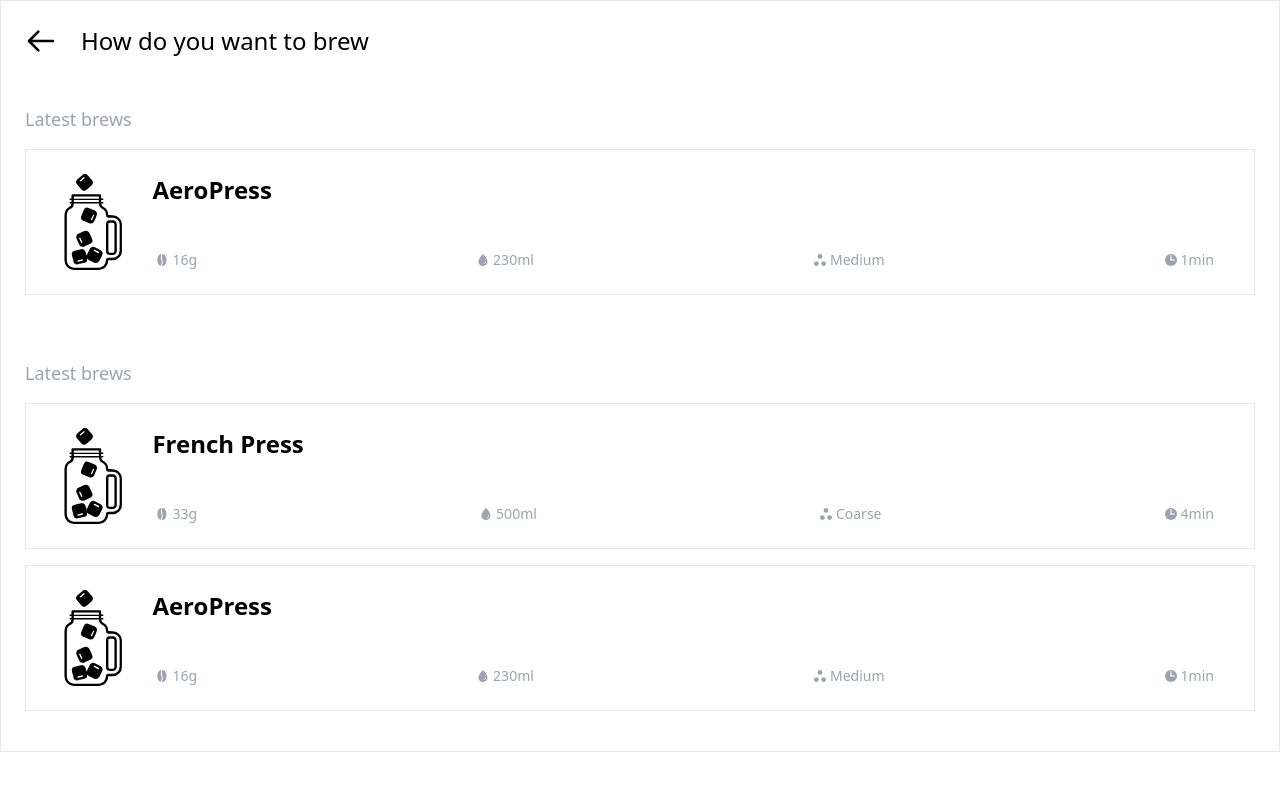
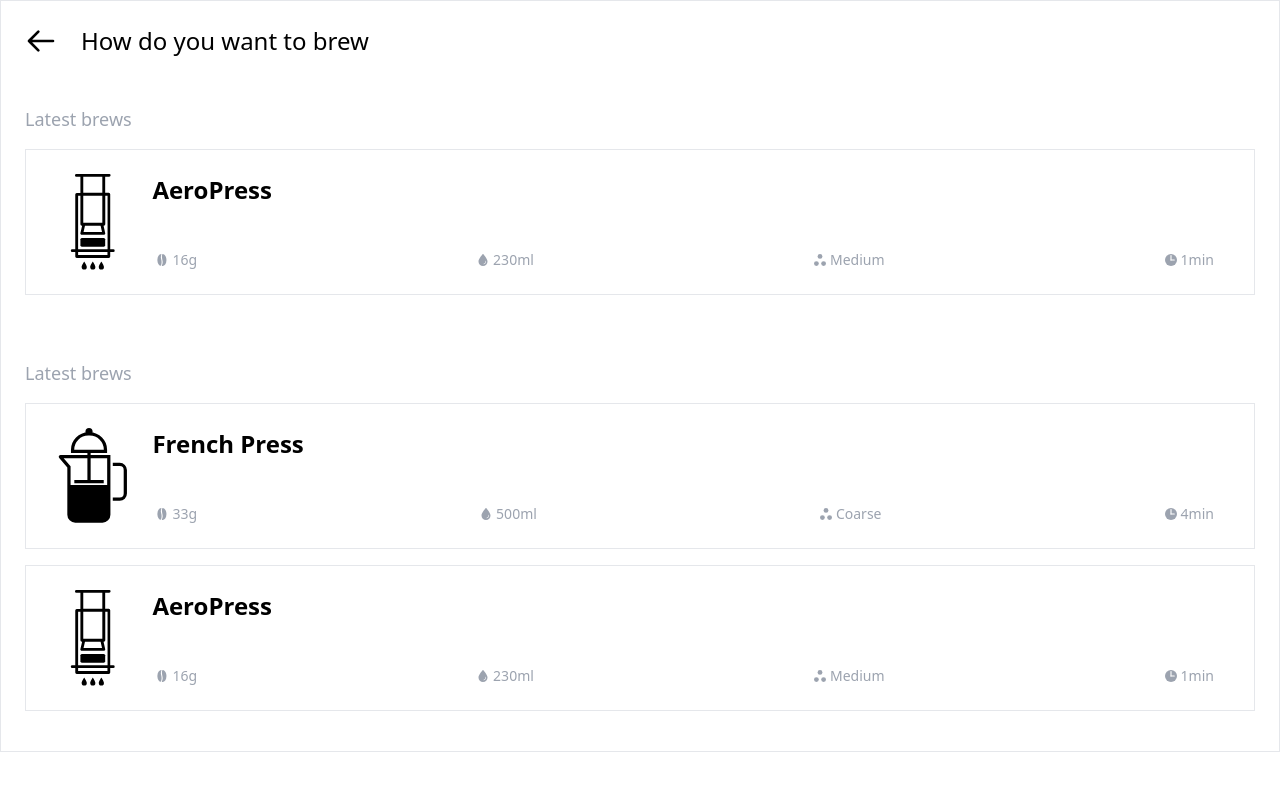
Before and after one commit to kami6800/eksamen, a Vue app: page /brew in a window 1280 px wide. Shown: the top 790 px of the page. Built offline with nearby package versions, Linux system fonts and the light colour scheme.

Commit message:
improve coffee card display

```diff
--- a/src/components/BeanCard.vue
+++ b/src/components/BeanCard.vue
@@ -29,7 +29,10 @@ export default {
     props:["name", "company", "description", "process", "roast", "varieties", "country"],
     methods:{
         selectBeans(){
-            this.$store.dispatch("selectBeans", this.company);
+            this.$store.dispatch("selectBeans", {
+                name:this.name,
+                company:this.company
+            });
             this.$router.push("/brew");
         }
     }
--- a/src/components/CoffeeCard.vue
+++ b/src/components/CoffeeCard.vue
@@ -1,7 +1,7 @@
 <template>
   <base-card @click="clickCoffee" class="flex">
     <svg class="w-24 h-24">
-      <use xlink:href="#infusion" />
+      <use v-bind:href="`#${type}`" />
     </svg>
     <div class="w-full mx-4 flex flex-col justify-between">
       <div>
@@ -20,7 +20,7 @@
 <script>
 export default {
   emits:["clickCoffee"],
-  props:["name", "company", "beans", "water", "grind", "time"],
+  props:["name", "type", "company", "beans", "water", "grind", "time"],
   data(){
     return{
 
@@ -30,6 +30,7 @@ export default {
     clickCoffee(){
       this.$emit("clickCoffee", {
         name:this.name,
+        type:this.type,
         beans:this.beans,
         water:this.water,
         grind:this.grind,
--- a/src/pages/PickBrew.vue
+++ b/src/pages/PickBrew.vue
@@ -9,13 +9,23 @@
     </base-header>
     <p class="text-gray-400 font-medium text-lg">Latest brews</p>
     <coffee-card @clickCoffee="selectBrew" class="mb-16"
-    v-bind="favoriteRecipe"></coffee-card>
+    :name="favoriteRecipe.name"
+    :type="favoriteRecipe.type"
+    :beans="favoriteRecipe.beans"
+    :water="favoriteRecipe.water"
+    :grind="favoriteRecipe.grind"
+    :time="favoriteRecipe.time"></coffee-card>
 
     <p class="text-gray-400 font-medium text-lg">Latest brews</p>
     <coffee-card @clickCoffee="selectBrew"
     v-for="recipe in allRecipes"
     :key="recipe.name"
-    v-bind="recipe"></coffee-card>
+    :name="recipe.name"
+    :type="recipe.type"
+    :beans="recipe.beans"
+    :water="recipe.water"
+    :grind="recipe.grind"
+    :time="recipe.time"></coffee-card>
 
 </template>
 
@@ -25,6 +35,7 @@ export default {
         return{
             favoriteRecipe:{
                 name:"AeroPress",
+                type:"aeropress",
                 beans:"16g",
                 water:"230ml",
                 grind:"Medium",
@@ -32,6 +43,7 @@ export default {
             },
             allRecipes:[{
                 name:"French Press",
+                type:"french",
                 beans:"33g",
                 water:"500ml",
                 grind:"Coarse",
@@ -39,6 +51,7 @@ export default {
             },
             {
                 name:"AeroPress",
+                type:"aeropress",
                 beans:"16g",
                 water:"230ml",
                 grind:"Medium",
--- a/src/store/index.js
+++ b/src/store/index.js
@@ -3,7 +3,7 @@ import { createStore } from "vuex";
 const store = createStore({
     state(){
         return{
-            selectedBeans:"",
+            selectedBeans:{},
             selectedRecipe:{},
             latestBrews:[]
         }
@@ -18,8 +18,9 @@ const store = createStore({
         },
         brewCoffee(state){
             const coffee=state.selectedRecipe;
-            coffee.company=state.selectedBeans;
-            coffee.id = coffee.name + coffee.company;
+            coffee.name=state.selectedBeans.name
+            coffee.company=state.selectedBeans.company;
+            coffee.id = coffee.name + coffee.company + coffee.type;
             console.log(coffee);
             state.latestBrews.unshift(coffee);
         }
```
